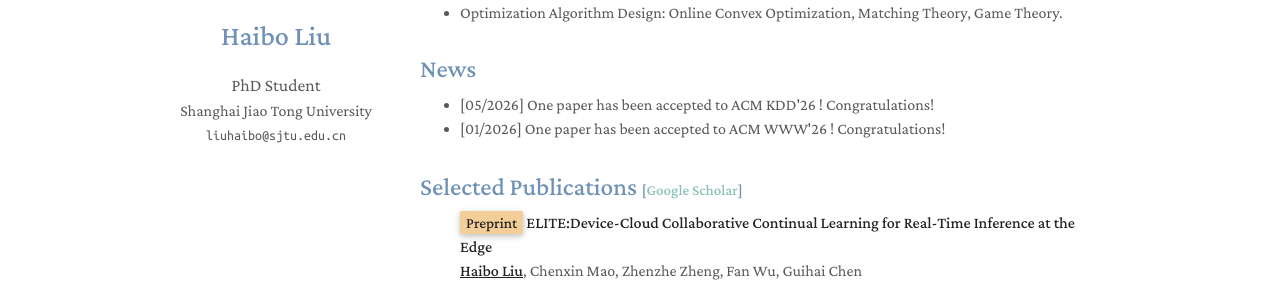
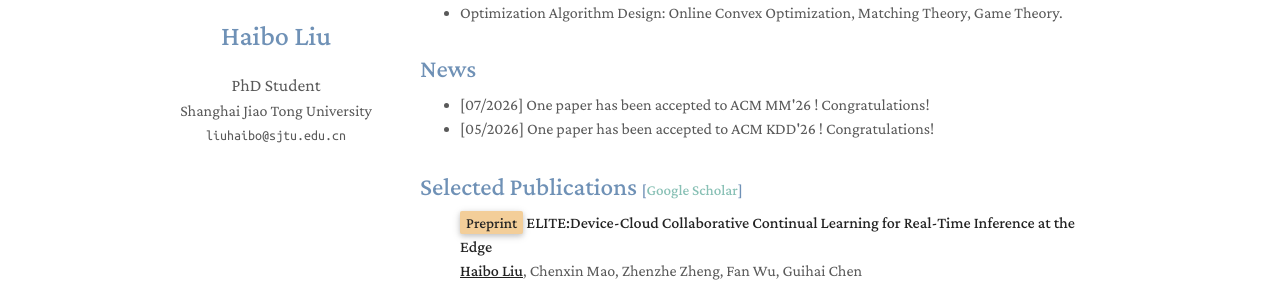
Before and after one commit to liuhaibo919/liuhaibo919.github.io, a Jekyll site: the page built from index.md, in a window 1280 px wide and 900 px high. Shown: the part 288-575 px from the top of the window. Built offline with Jekyll 4.4.1, drawn with Linux system fonts in a browser that asks for light colours; a style sheet for code colours, icons or effects is not loaded; part of the change alters nothing that is shown.

Commit message:
Update news.md

```diff
--- a/_includes/news.md
+++ b/_includes/news.md
@@ -10,6 +10,7 @@
   }
 </style>
 <ul id="scrollableDiv" onmouseover="showScrollbar()" onmouseout="hideScrollbar()">
+    <li>[07/2026] One paper has been accepted to ACM MM'26 ! Congratulations!</li>
     <li>[05/2026] One paper has been accepted to ACM KDD'26 ! Congratulations!</li>
    <li>[01/2026] One paper has been accepted to ACM WWW'26 ! Congratulations!</li>
     <li>[06/2025] One paper has been accepted to IEEE TMC'25 ! Congratulations!</li>
@@ -26,7 +27,7 @@
   }
   function hideScrollbar() {
     var div = document.getElementById('scrollableDiv');
-    div.style.height = '30px';
+    div.style.height = '20px';
     div.style.opacity = 1;
   }
 </script>
```
